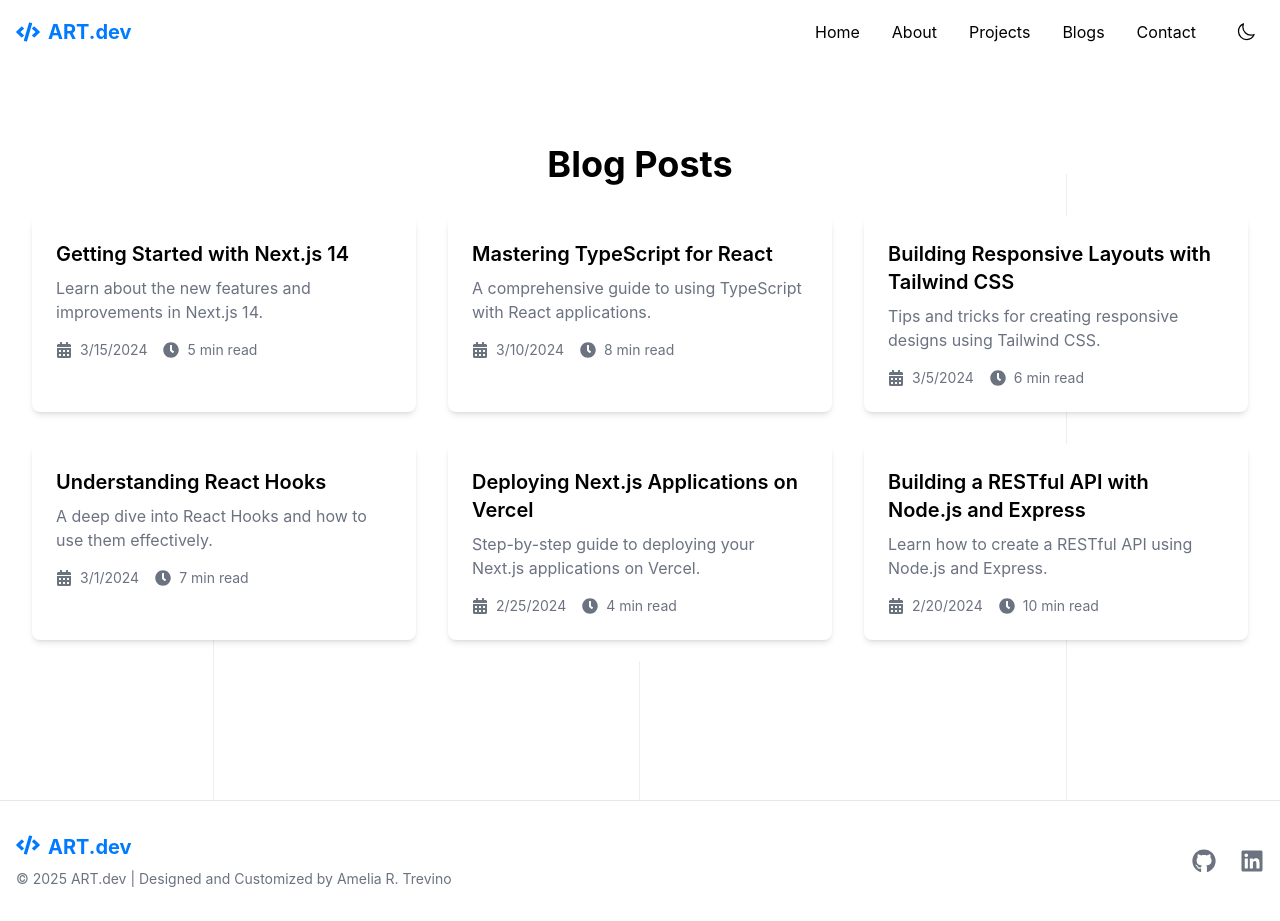
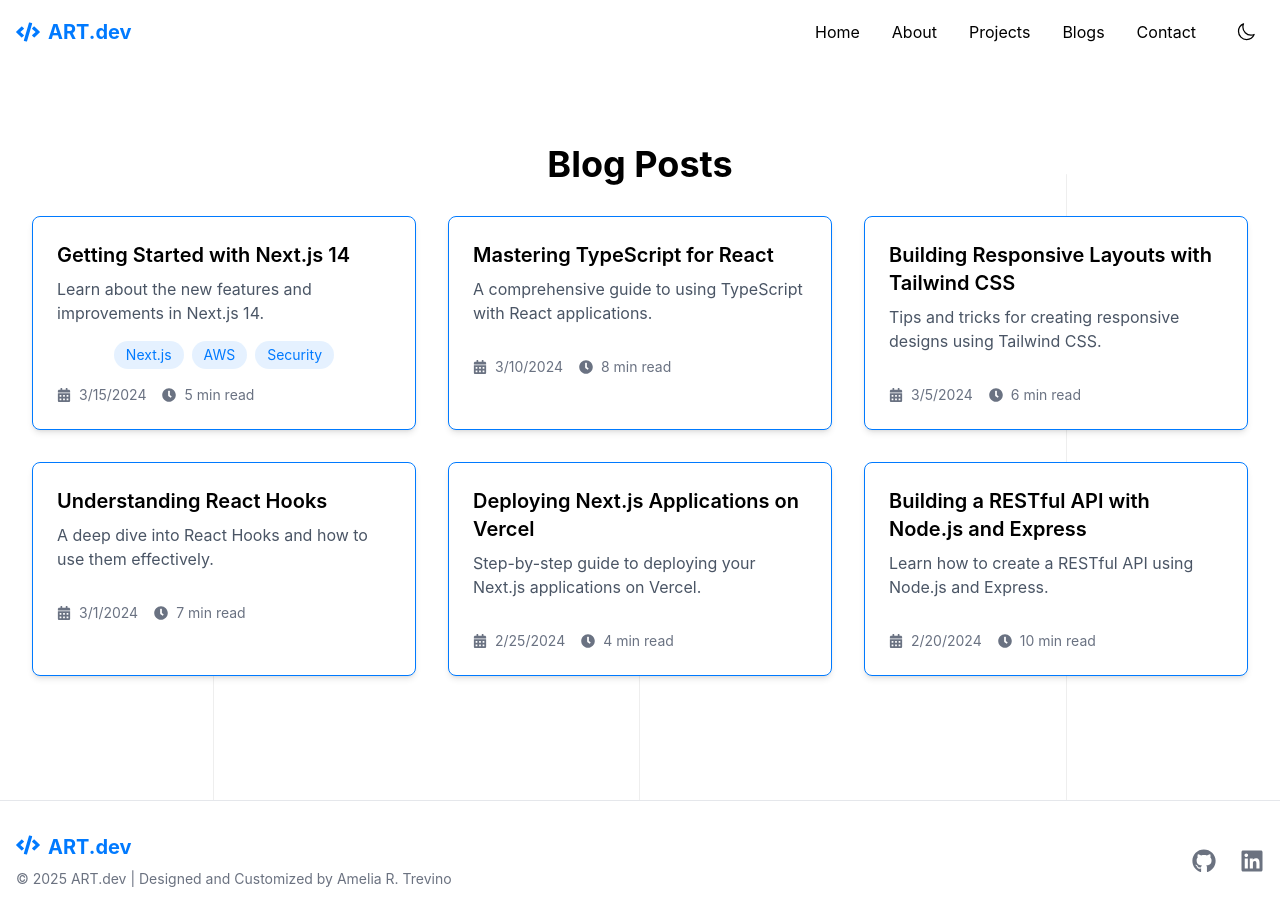
Before and after one commit to Mela13076/art-devfolio, a Next.js app: page /blogs in a window 1280 px wide. Built offline with nearby package versions, Linux system fonts and the light colour scheme.

Commit message:
Created a BlogCard Componenet

```diff
--- a/src/app/blogs/page.tsx
+++ b/src/app/blogs/page.tsx
@@ -1,10 +1,9 @@
 'use client'
 
 import { blogs } from '@/contents/blogs'
-import Link from 'next/link'
-import { FaCalendarAlt, FaClock } from 'react-icons/fa'
+import  BlogCard  from '../components/BlogCard'
 import { motion } from 'framer-motion'
-import { fadeInUp, staggerContainer, cardHoverSmall } from '@/utils/animations'
+import { staggerContainer } from '@/utils/animations'
 
 export default function Blogs() {
   return (
@@ -24,58 +23,11 @@
         initial="initial"
         animate="animate"
       >
+        {/* Loading all Blogs from BlogCard */}
         {blogs.map((blog, index) => (
-          <motion.article
-            key={index}
-            className="bg-white dark:bg-dark/75 rounded-lg shadow-md overflow-hidden"
-            variants={fadeInUp}
-            {...cardHoverSmall}
-          >
-            <div className="p-6">
-              <motion.h2
-                className="text-xl font-semibold mb-2"
-                whileHover={{ x: 5 }}
-                transition={{ type: "spring", stiffness: 300 }}
-              >
-                <Link href={`/blogs/${blog.slug}`} className="hover:text-primary transition-colors">
-                  {blog.title}
-                </Link>
-              </motion.h2>
+          <BlogCard key={index} {...blog} />
+        ))}
 
-              <motion.p
-                className="text-secondary mb-4"
-                initial={{ opacity: 0 }}
-                animate={{ opacity: 1 }}
-                transition={{ delay: 0.2 }}
-              >
-                {blog.summary}
-              </motion.p>
-
-              <motion.div
-                className="flex items-center gap-4 text-sm text-secondary"
-                initial={{ opacity: 0 }}
-                animate={{ opacity: 1 }}
-                transition={{ delay: 0.3 }}
-              >
-                <motion.div
-                  className="flex items-center gap-2"
-                  whileHover={{ scale: 1.05 }}
-                >
-                  <FaCalendarAlt className="h-4 w-4" />
-                  <span>{new Date(blog.date).toLocaleDateString()}</span>
-                </motion.div>
-
-                <motion.div
-                  className="flex items-center gap-2"
-                  whileHover={{ scale: 1.05 }}
-                >
-                  <FaClock className="h-4 w-4" />
-                  <span>{blog.readTime}</span>
-                </motion.div>
-              </motion.div>
-            </div>
-          </motion.article>
-        ))}
       </motion.div>
     </div>
   )
--- /dev/null
+++ b/src/app/components/BlogCard.tsx
@@ -0,0 +1,77 @@
+"use client";
+
+import { motion } from "framer-motion";
+import Image from 'next/image'
+import { FaCalendarAlt, FaClock } from 'react-icons/fa';
+import { Blog } from "@/types";
+import { fadeInUp, staggerContainer, cardHoverSmall } from '@/utils/animations'
+import Link from "next/link";
+
+
+export default function BlogCard ({ title, summary, date, readTime, slug, tags }: Blog) {
+  return (
+    <motion.article
+        key={slug}
+        className="bg-white dark:bg-dark/80 rounded-lg shadow-md p-6 border-primary"
+        variants={fadeInUp}
+        {...cardHoverSmall}
+    >
+        <Link href={`/blogs/${slug}`}>
+        <motion.h3
+            className="text-xl font-semibold mb-2 hover:text-primary transition-colors"
+            whileHover={{ x: 5 }}
+            transition={{ type: "spring", stiffness: 300 }}
+        >
+            {title}
+        </motion.h3>
+        </Link>
+        <motion.p
+        className="text-gray-600 dark:text-gray-300 mb-4"
+        initial={{ opacity: 0 }}
+        animate={{ opacity: 1 }}
+        transition={{ delay: 0.2 }}
+        >
+        {summary}
+        </motion.p>
+        <motion.div
+            className="flex flex-wrap gap-2 my-4 justify-center"
+            initial={{ opacity: 0 }}
+            animate={{ opacity: 1 }}
+            transition={{ delay: 0.3 }}
+        >
+        {tags && tags.map((tag) => (
+          <motion.span
+            key={tag}
+            className="px-3 py-1 bg-primary/10 text-primary rounded-full text-sm"
+            whileHover={{ scale: 1.1 }}
+            whileTap={{ scale: 0.95 }}
+          >
+            {tag}
+          </motion.span>
+        ))}
+      </motion.div>
+        <motion.div
+        className="flex items-center text-sm text-gray-500 dark:text-gray-400 space-x-4"
+        initial={{ opacity: 0 }}
+        animate={{ opacity: 1 }}
+        transition={{ delay: 0.3 }}
+        >
+            <motion.span
+                className="flex items-center"
+                whileHover={{ scale: 1.05 }}
+            >
+                <FaCalendarAlt className="mr-2" />
+                {new Date(date).toLocaleDateString()}
+            </motion.span>
+            <motion.span
+                className="flex items-center"
+                whileHover={{ scale: 1.05 }}
+            >
+                <FaClock className="mr-2" />
+                {readTime}
+            </motion.span>
+        </motion.div>
+
+    </motion.article>
+  );
+};
--- a/src/app/components/BlogLayout.tsx
+++ b/src/app/components/BlogLayout.tsx
@@ -1,10 +1,8 @@
-import { BlogLayoutFrontMatter } from "@/types";
+import { BlogLayoutProps } from "@/types";
 import { formatDate } from "@/utils/formatDate";
 
-
-
-export default function BlogLayout({ data, children }:  {data: BlogLayoutFrontMatter, children: React.ReactNode}) {
-  const { title, date, tags, readTime, author, lastUpdated } = data;
+export default function BlogLayout({ data, children }:  {data: BlogLayoutProps, children: React.ReactNode}) {
+  const { title, date, tags, readTime, lastUpdated } = data;
 
 
   return (
--- a/src/app/components/Blogs.tsx
+++ b/src/app/components/Blogs.tsx
@@ -1,6 +1,7 @@
 'use client'
 
 import { blogs } from '@/contents/blogs';
+import  BlogCard  from './BlogCard';
 import Link from 'next/link';
 import { FaCalendarAlt, FaClock } from 'react-icons/fa';
 import { motion } from 'framer-motion';
@@ -9,7 +10,7 @@
 export default function Blogs() {
   return (
     <section className="py-20">
-      <div className="container max-w-7xl mx-auto px-4">
+      <div className="container max-w-7xl mx-auto px-8">
         <motion.h2
           className="text-3xl font-bold mb-12 text-center"
           {...fadeInUp}
@@ -17,61 +18,19 @@
           Latest Blog Posts
         </motion.h2>
 
+        {/* Loading all Blogs from BlogCard */}
         <motion.div
-          className="grid grid-cols-1 md:grid-cols-3 gap-8"
-          variants={staggerContainer}
-          initial="initial"
-          animate="animate"
-        >
-          {blogs.map((blog) => (
-            <motion.article
-              key={blog.slug}
-              className="bg-white dark:bg-dark/10 rounded-lg shadow-md p-6"
-              variants={fadeInUp}
-              {...cardHoverSmall}
-            >
-              <Link href={`/blogs/${blog.slug}`}>
-                <motion.h3
-                  className="text-xl font-semibold mb-2 hover:text-primary transition-colors"
-                  whileHover={{ x: 5 }}
-                  transition={{ type: "spring", stiffness: 300 }}
-                >
-                  {blog.title}
-                </motion.h3>
-              </Link>
-              <motion.p
-                className="text-gray-600 dark:text-gray-300 mb-4"
-                initial={{ opacity: 0 }}
-                animate={{ opacity: 1 }}
-                transition={{ delay: 0.2 }}
-              >
-                {blog.summary}
-              </motion.p>
-              <motion.div
-                className="flex items-center text-sm text-gray-500 dark:text-gray-400 space-x-4"
-                initial={{ opacity: 0 }}
-                animate={{ opacity: 1 }}
-                transition={{ delay: 0.3 }}
-              >
-                <motion.span
-                  className="flex items-center"
-                  whileHover={{ scale: 1.05 }}
-                >
-                  <FaCalendarAlt className="mr-2" />
-                  {new Date(blog.date).toLocaleDateString()}
-                </motion.span>
-                <motion.span
-                  className="flex items-center"
-                  whileHover={{ scale: 1.05 }}
-                >
-                  <FaClock className="mr-2" />
-                  {blog.readTime}
-                </motion.span>
-              </motion.div>
-            </motion.article>
+            className="grid grid-cols-1 md:grid-cols-2 lg:grid-cols-3 gap-8"
+            variants={staggerContainer}
+            initial="initial"
+            animate="animate"
+          >
+          {blogs.slice(0,3).map((blog, index) => (
+            <BlogCard key={index} {...blog} />
           ))}
         </motion.div>
 
+        {/* Link to All Post */}
         <motion.div
           className="text-center mt-12"
           initial={{ opacity: 0, y: 20 }}
--- a/src/app/components/ProjectCard.tsx
+++ b/src/app/components/ProjectCard.tsx
@@ -12,7 +12,7 @@
   return (
     <motion.article
       key={title}
-      className="bg-white dark:bg-dark/95 rounded-lg shadow-md p-6"
+      className="bg-white dark:bg-dark/80 rounded-lg shadow-md p-6 border-primary"
       variants={fadeInUp}
       {...cardHoverSmall}
     >
@@ -31,7 +31,7 @@
 
       {/* Project Title */}
       <motion.h3
-        className="text-xl font-semibold mb-2 text-primary"
+        className="text-xl font-semibold mb-2 hover:text-primary transition-colors"
         whileHover={{ x: 5 }}
         transition={{ type: "spring", stiffness: 300 }}
       >
--- a/src/app/globals.css
+++ b/src/app/globals.css
@@ -50,6 +50,11 @@
   .section-title {
     @apply text-3xl font-bold mb-8 text-center;
   }
+
+  .border-primary {
+    @apply border border-primary;
+  }
+
 }
 
 @layer base {
--- a/src/app/page.tsx
+++ b/src/app/page.tsx
@@ -10,7 +10,7 @@
     <main>
       <Hero />
       <ProjectSection />
-      {/* <Blogs /> */}
+      <Blogs />
       <Newsletter />
     </main>
   );
--- a/src/contents/blogs.ts
+++ b/src/contents/blogs.ts
@@ -7,6 +7,7 @@
         date: '2024-03-15',
         readTime: '5 min read',
         slug: 'first-post',
+        tags: ["Next.js", "AWS", "Security"]
       },
       {
         title: 'Mastering TypeScript for React',
--- a/src/types/index.ts
+++ b/src/types/index.ts
@@ -16,12 +16,11 @@
   tags?: string[];
 }
 
-export interface BlogLayoutFrontMatter {
+export interface BlogLayoutProps {
     title: string;
     date: string;
     readTime?: string;
     tags?: string[];
-    author?: string;
     lastUpdated?: string;
 
 }
```
Also changed, not shown: src/app/about/page.tsx (+12 -12 lines).
